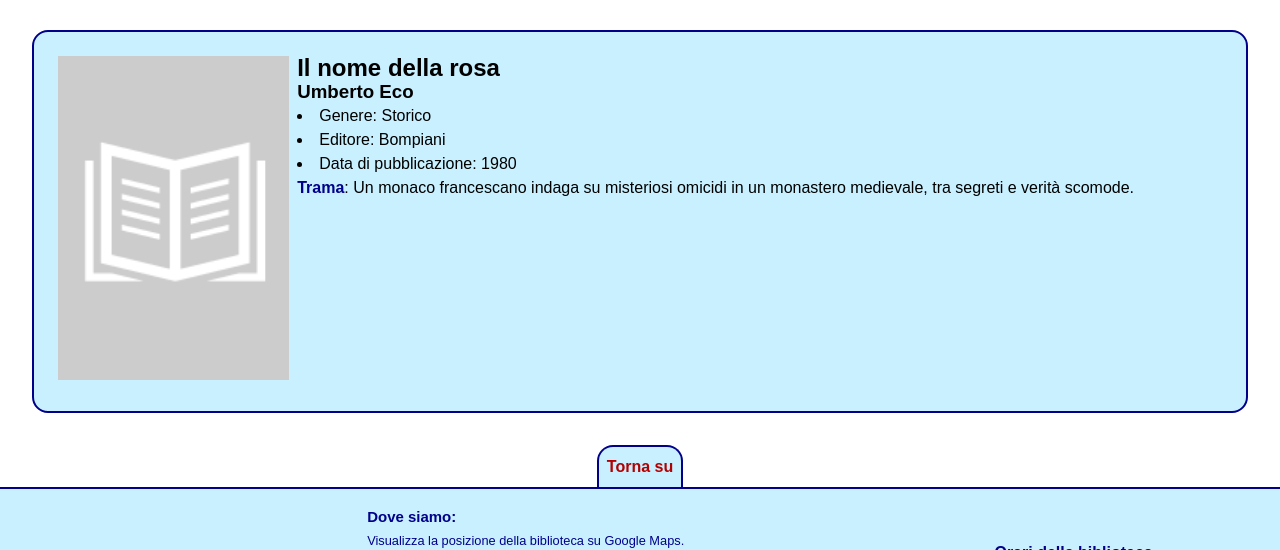
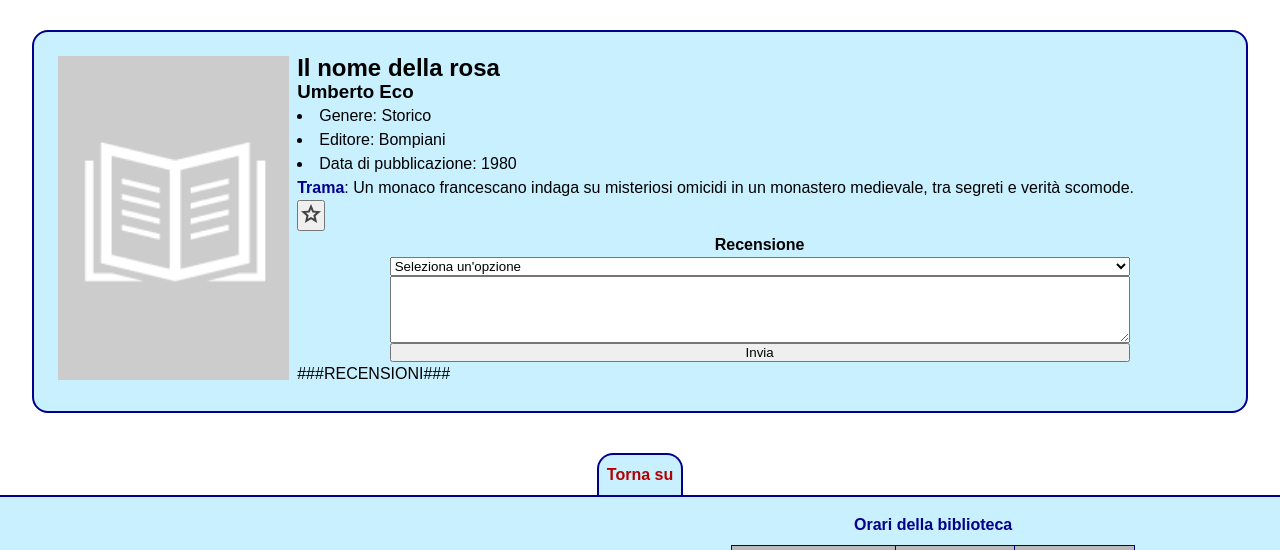
Before and after one commit to cola-marco/TecWeb, a PHP site: page /libro.php?id_libro=1 in a window 1280 px wide. Shown: the part 138-688 px from the top of the page. Run offline with PHP 8.4, Linux system fonts and the light colour scheme; the visitor is signed in with stand-in values (Sample User, id 1); data comes from the database, SQL or seed files in the repository; data that the repository does not hold is empty.

Commit message:
aggiunte recensioni

```diff
--- a/admin.php
+++ b/admin.php
@@ -24,7 +24,6 @@
 
         $tr = '
         <tr>
-            <th scope="row">{{ID_Libro}}</th>
             <td>{{Titolo}}</td>
             <td>{{Autore}}</td>
             <td>{{Anno}}</td>
--- a/html/admin.html
+++ b/html/admin.html
@@ -16,7 +16,7 @@
         <caption>Catalogo</caption>
         <thead>
             <tr class="table-head">
-                <th scope="col">ID</th>
+                <!-- <th scope="col">ID</th> -->
                 <th scope="col">Titolo</th>
                 <th scope="col">Autore</th>
                 <th scope="col">Anno di pubblicazione</th>
--- a/html/libro.html
+++ b/html/libro.html
@@ -25,6 +25,12 @@
             </p>
 
             ###STAR###
+
+            ###FORM-RECENSIONE###
+
+            <div class="recensioni">
+                ###RECENSIONI###
+            </div>
         </div>
     </div>
 
--- a/html/templates/footer.html
+++ b/html/templates/footer.html
@@ -5,31 +5,30 @@
         <dd><a href="tel:+390423123456">0423123456</a> </dd>
         <dt> <span lang="en">Scrivici: </span> </dt>
         <dd> <a href="mailto:Biblioteca@biblioteca.it">info@bibliotecaluzzatti.it</a> </dd>
-        <dt> Dove siamo: </dt>
-        <dd> <a href="https://maps.app.goo.gl">Via Luigi Luzzatti</a></dd>
+        <!--<dt> Dove siamo: </dt>
+        <dd> Via Luigi Luzzatti</dd> -->
     </dl>
 
     <div>
-        <h3><span lang="en">Social</span>:</h3>
+        <p><span lang="en">Social</span>:</p>
         <ul id="social">
             <li><a id="instagram" href="https://www.instagram.com/">Instagram</a></li>
             <li><a id ="facebook" href="https://www.facebook.com/">Facebook</a></li>
         </ul>
     </div>
 
-    <section aria-labelledby="mappa-label" class="mappa-footer">
-        <h3 id="mappa-label">Dove siamo:</h3>
+    <!--<section aria-labelledby="mappa-label" class="mappa-footer">
+        <p id="mappa-label">Dove siamo:</p>
         <p>Visualizza la posizione della biblioteca su Google Maps.</p>
         <iframe src="https://www.google.com/maps/embed?pb=!1m18!1m12!1m3!1d2801.0401697065163!2d11.884899376825365!3d45.40852953715078!2m3!1f0!2f0!3f0!3m2!1i1024!2i768!4f13.1!3m3!1m2!1s0x477eda5877111a37%3A0xd24e4b8965422d7!2sVia%20Luigi%20Luzzatti%2C%2035121%20Padova%20PD!5e0!3m2!1sit!2sit!4v1750014293405!5m2!1sit!2sit"
             width="500"
-            height="250"
+            height="100"
             style="border:0;"
             allowfullscreen=""
-            loading="lazy"
             referrerpolicy="no-referrer-when-downgrade"
             title="Mappa interattiva della Biblioteca Luigi Luzzatti a Via Luigi Luzzatti, Padova">
         </iframe>
-    </section>
+    </section>-->
 
     <p id="tabella" class="nascosto">La tabella contiene gli orari di apertura della biblioteca</p>
     <table id="orari" aria-describedby="tabella">
--- a/libro.php
+++ b/libro.php
@@ -18,24 +18,42 @@
 
         if(isLogged() == 1){
             $user = $_SESSION["ID_Cliente"];
-            if($_SESSION['ruolo'] == 'Admin') $DOM = str_replace('###STAR###', '', $DOM);
+            if($_SESSION['ruolo'] == 'Admin') $star = $form_recensione = '';
 
-            if(isSaved($pdo, $id_libro, $user)){
-                $DOM = str_replace('###STAR###', "<p>Questo libro è già all'interno della tua <a href='login.php'>wishlist</a>.</p>", $DOM);
-            }
-            else{
-                $DOM = str_replace('###STAR###', '<form action="#" method="post"><button type="submit" name="wish" value="true"><svg xmlns="http://www.w3.org/2000/svg" height="24px" viewBox="0 -960 960 960" width="24px" fill="#434343"><path d="m354-287 126-76 126 77-33-144 111-96-146-13-58-136-58 135-146 13 111 97-33 143ZM233-120l65-281L80-590l288-25 112-265 112 265 288 25-218 189 65 281-247-149-247 149Zm247-350Z"/></svg></button></form>', $DOM);
-            }
+            if(isSaved($pdo, $id_libro, $user)) $star = '<p>Questo libro è già all\'interno della tua <a href="login.php">wishlist</a>.</p';
+            else $star = '<form action="#" method="post"><button type="submit" name="wish" value="true"><svg xmlns="http://www.w3.org/2000/svg" height="24px" viewBox="0 -960 960 960" width="24px" fill="#434343"><path d="m354-287 126-76 126 77-33-144 111-96-146-13-58-136-58 135-146 13 111 97-33 143ZM233-120l65-281L80-590l288-25 112-265 112 265 288 25-218 189 65 281-247-149-247 149Zm247-350Z"/></svg></button></form>';
 
             if(isset($_POST["wish"]) && $_POST["wish"] == true){
                 $insert = addToWishlist($pdo, $user, $id_libro);
-                if($insert == true) $DOM = str_replace('<form action="#" method="post"><button type="submit" name="wish" value="true"><svg xmlns="http://www.w3.org/2000/svg" height="24px" viewBox="0 -960 960 960" width="24px" fill="#434343"><path d="m354-287 126-76 126 77-33-144 111-96-146-13-58-136-58 135-146 13 111 97-33 143ZM233-120l65-281L80-590l288-25 112-265 112 265 288 25-218 189 65 281-247-149-247 149Zm247-350Z"/></svg></button></form>', '<p>Libro salvato nella tua <a href="login.php">wishlist</a>.</p>', $DOM);
+                if($insert == true) $DOM = str_replace($star, '<p>Libro salvato nella tua <a href="login.php">wishlist</a>.</p>', $DOM);
                 else echo $insert;
             }
+
+            $form_recensione ='
+            <div class="recensione">
+                <h4>Recensione</h4>
+                <form action="recensione.php" class="form-recensione" method="post">
+                    <select name="" id="">
+                        <option value="">Seleziona un\'opzione</option>
+                        <option value="1">1</option>
+                        <option value="2">2</option>
+                        <option value="3">3</option>
+                        <option value="4">4</option>
+                        <option value="5">5</option>
+                    </select>
+                    <textarea name="" id=""></textarea>
+                    <button onclick="enter" type="submit">Invia</button>
+                </form>
+            </div>';
         }
-        else if(isLogged() == 0 || isLogged() == -1) $DOM = str_replace('###STAR###', '<p class="login-request">Per salvare un libro nella tua wishlist ti preghiamo di <a href="login.php">accedere</a>.</p>', $DOM);
+        else if(isLogged() == 0 || isLogged() == -1){
+            $star = '<p class="login-request">Per salvare un libro nella tua wishlist e aggiungere una recensione ti preghiamo di <a href="login.php">accedere</a>.</p>';
+            $form_recensione = '';
+        }
+
+        $DOM = str_replace('###STAR###', $star, $DOM);
+        $DOM = str_replace("###FORM-RECENSIONE###", $form_recensione, $DOM);
         echo $DOM;
-
     }
     include "templates/footer.php";
 ?>
--- a/style.css
+++ b/style.css
@@ -819,7 +819,7 @@ table {
   .login-section {
     width: 70%;
     padding: 1rem;
-    margin: 0.5rem;
+    margin: auto;
   }
 
   .register-prompt {
@@ -852,7 +852,7 @@ table {
   .login-section {
     width: 90%;
     padding: 1rem;
-    margin: 0rem;
+    margin: auto;
   }
   .register-prompt {
     width: 90%;
@@ -1005,3 +1005,29 @@ table {
     max-width: 300px;
   }
 }
+
+/*==================
+RECENSIONI
+====================*/
+
+.recensione{
+  display: flex;
+  flex-direction: column;
+  text-align: center;
+  width: 80%;
+  margin: auto;
+}
+
+.form-recensione{
+  display: flex;
+  flex-direction: column;
+  text-align: center;
+}
+
+.form-recensione select, button, textarea{
+  font-family: Arial, sans-serif;
+}
+
+.form-recensione textarea{
+  height: 5em;
+}
```
Also changed, not shown: other parts of html/templates/footer.html (+6 -26 lines), login.php (+4 -4 lines), recensione.php (added, +28 -0 lines), html/chisiamo.html (added).
